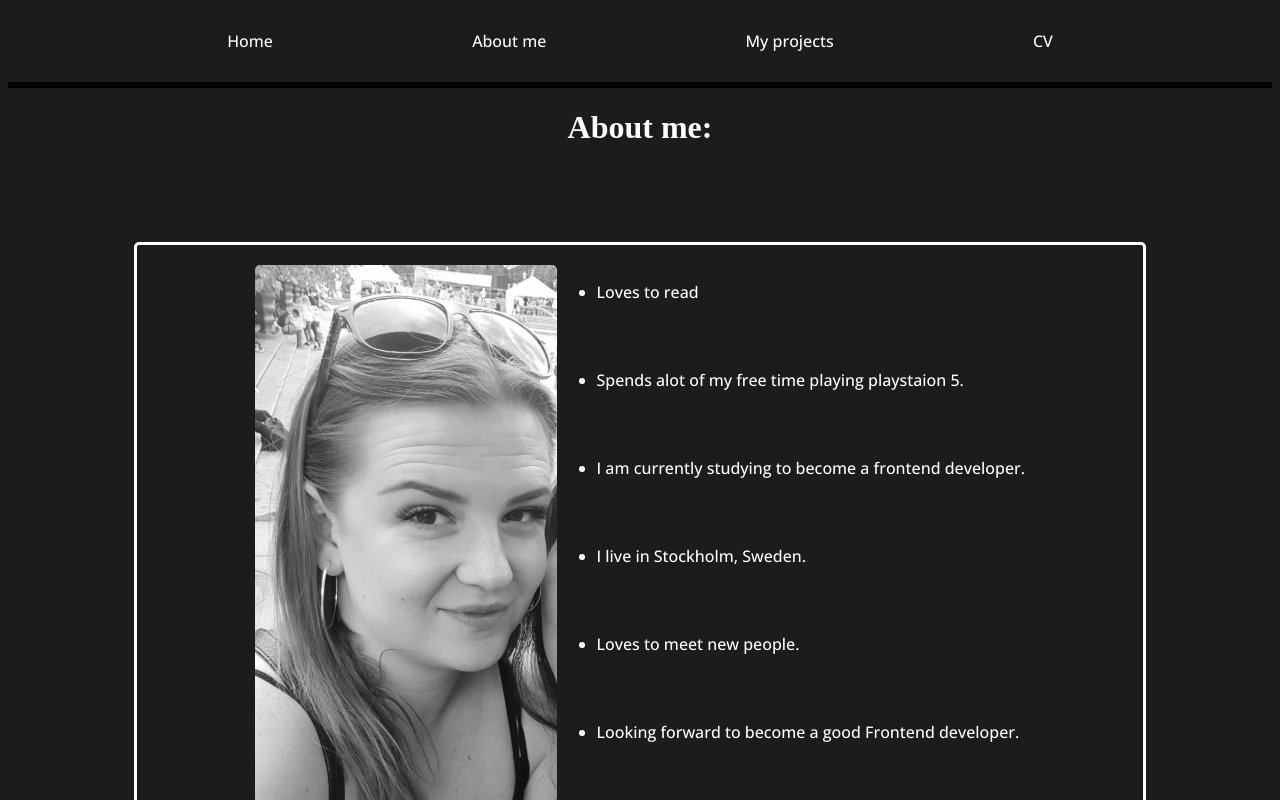
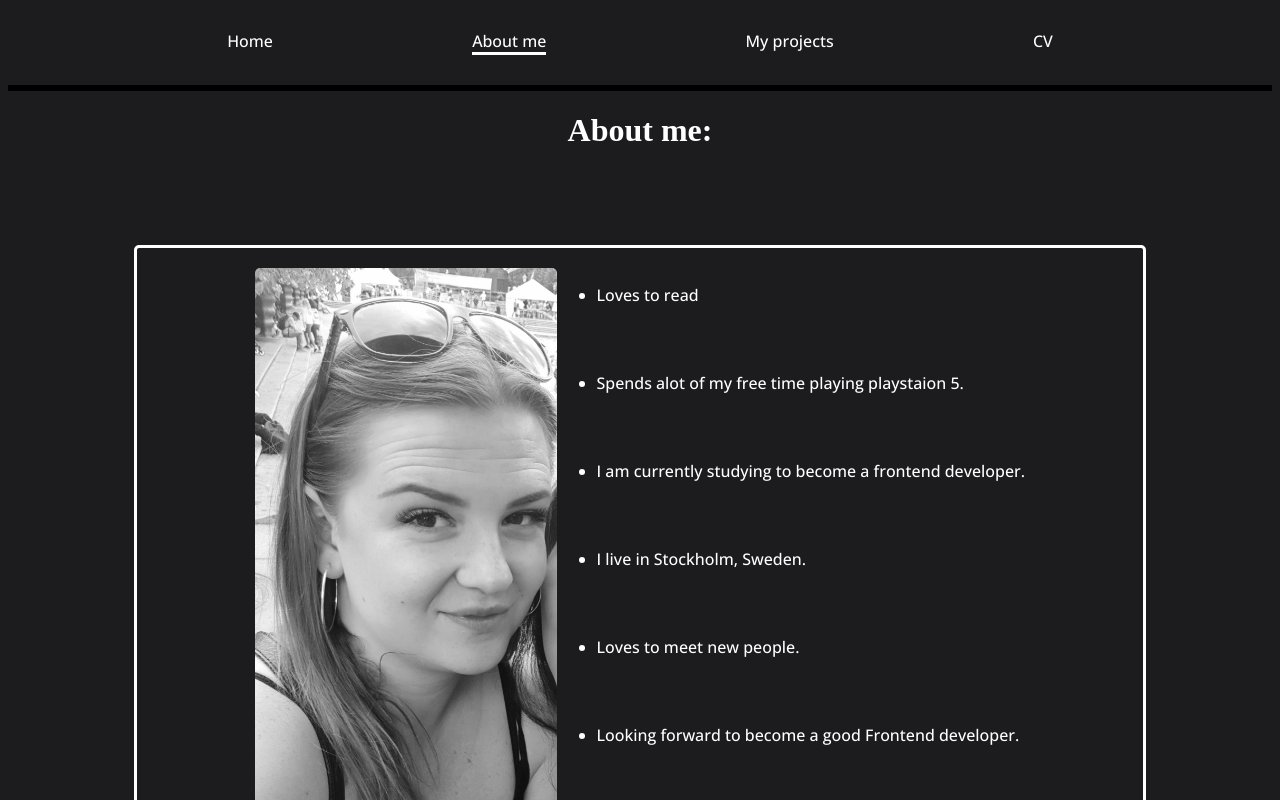
Before and after one commit to SophieNordell/portfolio, a plain HTML site: page about.html in a window 1280 px wide. Shown: the top 800 px of the page. Drawn offline with nearby package versions, Linux system fonts and the light colour scheme.

Commit message:
class active
to show what page

```diff
--- a/about.html
+++ b/about.html
@@ -14,7 +14,7 @@
 
   <header class="header">
       <a href="index.html">Home</a>
-      <a href="about.html">About me</a>
+      <a class ="active" href="about.html">About me</a>
       <a href="projects.html">My projects</a>
       <a href="cv.html">CV</a>
     </header>
--- a/css/style.css
+++ b/css/style.css
@@ -1,6 +1,10 @@
 /*home*/
 *{
     background-color:rgb(28, 28, 31)
+}
+
+.active{
+    border-bottom: 3px solid white;
 }
 
 header{
```
Also changed, not shown: cv.html (+1 -1 lines), index.html (+1 -1 lines), projects.html (+1 -1 lines).
